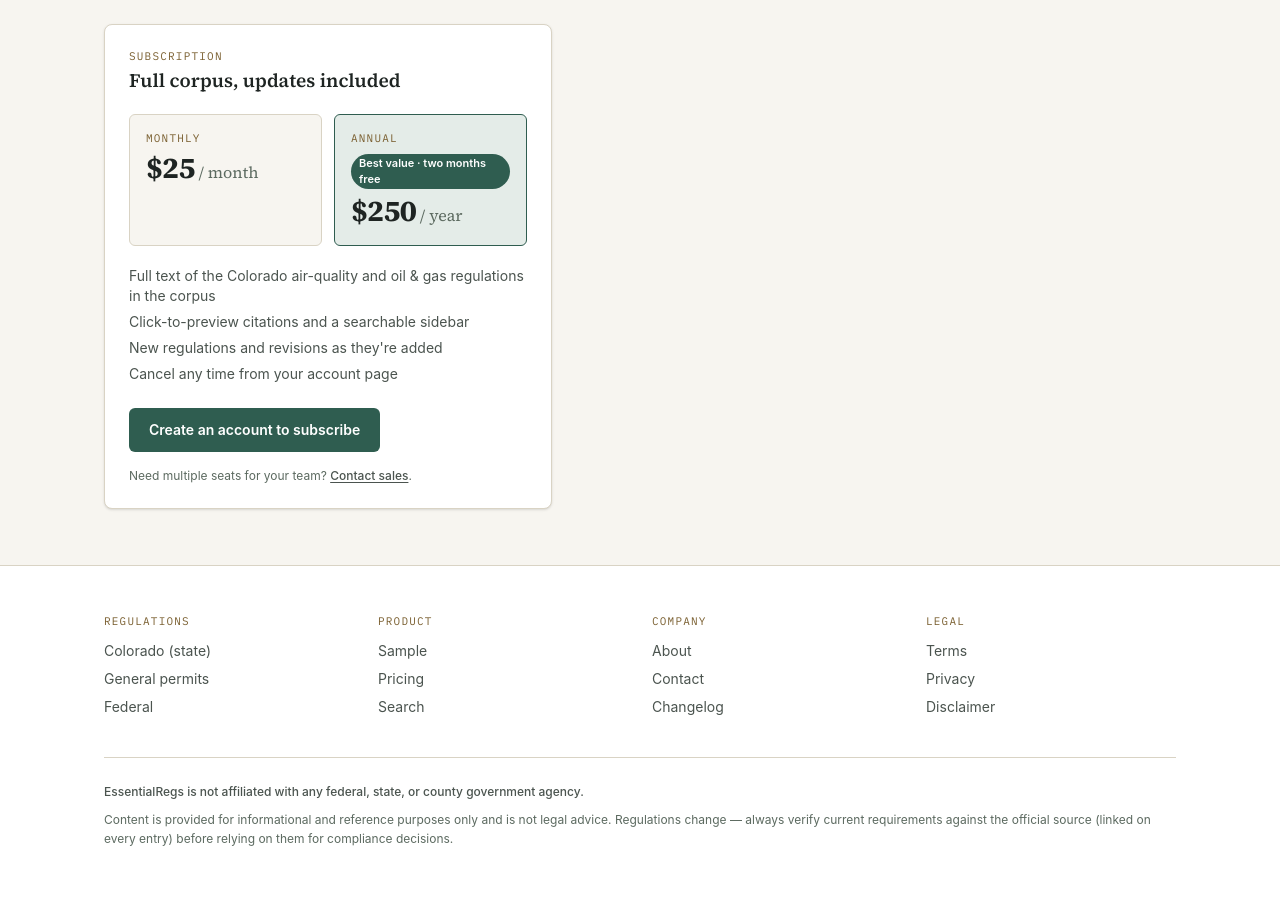
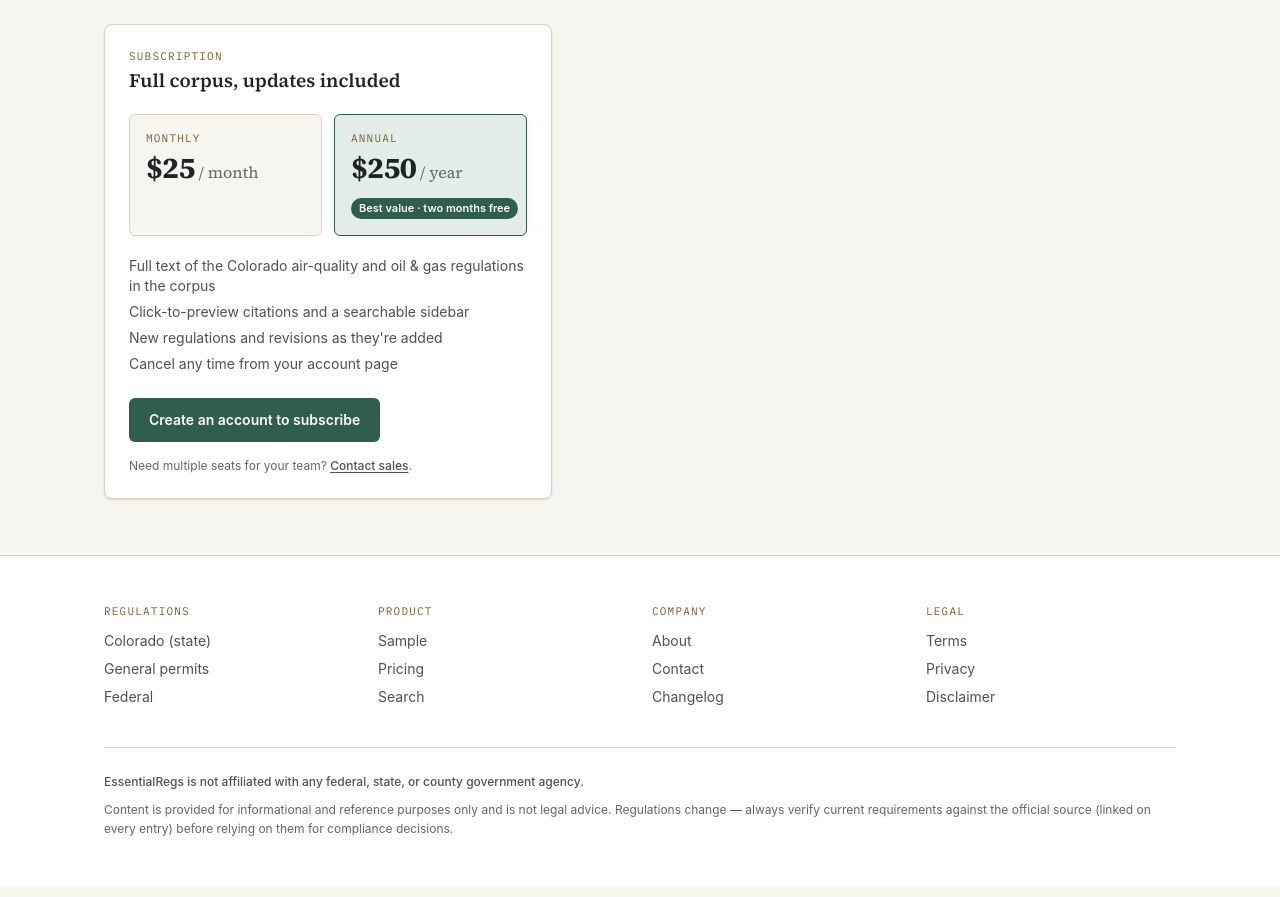
Before and after one commit to ontargetequipment/Essentialregs.com, a Next.js app: page / in a window 1280 px wide. Shown: the part 1165-2062 px from the top of the page. Built offline with nearby package versions, Linux system fonts and the light colour scheme; no server answers.

Commit message:
Pricing card: annual "best value" pill on its own line so it never wraps
Co-Authored-By: Claude Fable 5.1 <noreply@anthropic.com>
Claude-Session: https://claude.ai/code/session_01WmmdwC99pz886GVqumtvKM

```diff
--- a/src/app/page.tsx
+++ b/src/app/page.tsx
@@ -113,13 +113,13 @@ export default async function Home() {
               <Price display={MONTHLY_PRICE_DISPLAY} />
             </div>
             <div className="rounded-md border border-accent bg-accent-soft p-4">
-              <p className="flex flex-wrap items-center gap-2 font-mono text-eyebrow uppercase text-tag">
-                {ANNUAL_PLAN_NAME}
-                <span className="rounded-full bg-accent px-2 py-0.5 font-sans text-[11px] font-semibold normal-case tracking-normal text-white">
+              <p className="font-mono text-eyebrow uppercase text-tag">{ANNUAL_PLAN_NAME}</p>
+              <Price display={ANNUAL_PRICE_DISPLAY} />
+              <p className="mt-2">
+                <span className="inline-block whitespace-nowrap rounded-full bg-accent px-2 py-0.5 text-[11px] font-semibold text-white">
                   Best value · {ANNUAL_SAVINGS_NOTE}
                 </span>
               </p>
-              <Price display={ANNUAL_PRICE_DISPLAY} />
             </div>
           </div>
 
```
